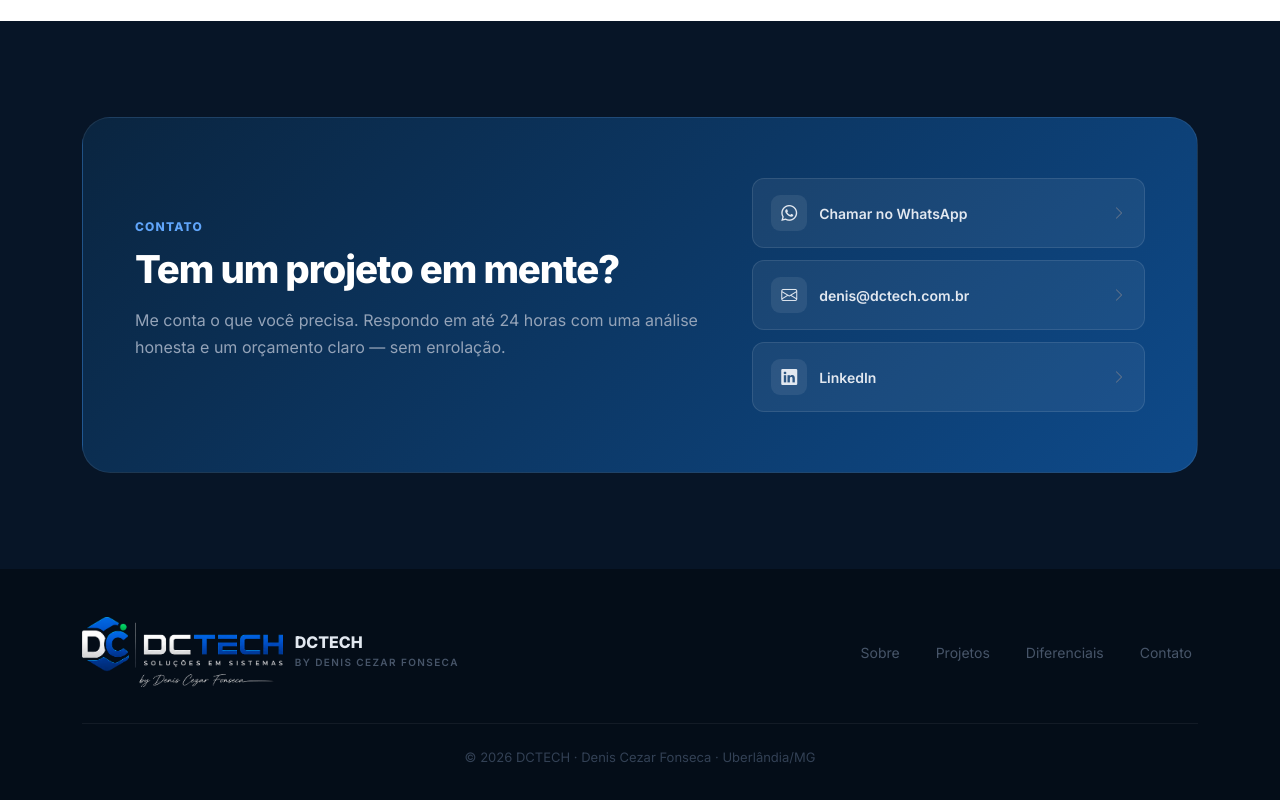
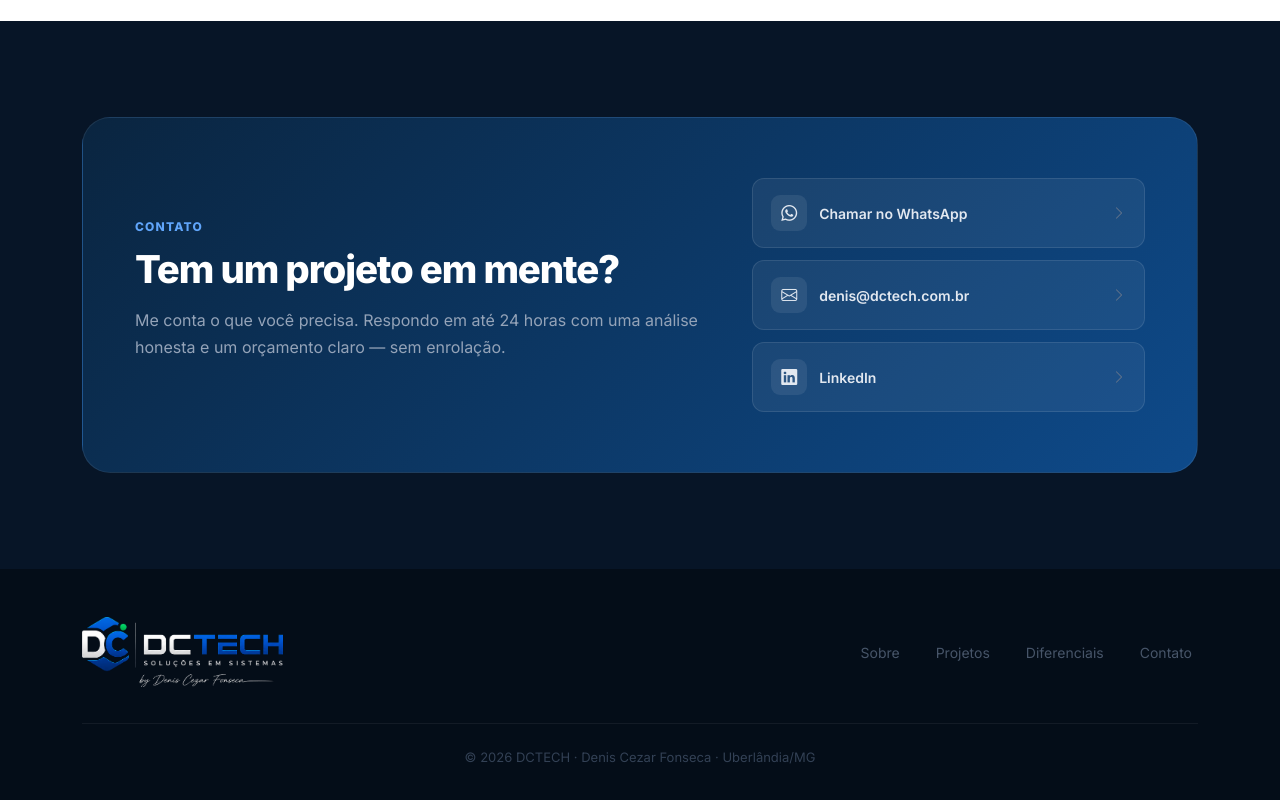
Before and after one commit to dcfonsecaa/dctech-site, a React (Vite) app: page / in a window 1280 px wide. Shown: the part 3452-4252 px from the top of the page. Built offline with nearby package versions, Linux system fonts and the light colour scheme.

Commit message:
Update App.jsx

```diff
--- a/src/App.jsx
+++ b/src/App.jsx
@@ -376,8 +376,8 @@ function Footer() {
             <div style={{ display: "flex", alignItems: "center", gap: 12 }}>
               <img src="/dctech-logo.png" alt="DCTECH" className="logo-footer" />
               <div className="brand-text">
-                <strong>DCTECH</strong>
-                <small>by Denis Cezar Fonseca</small>
+                <strong></strong>
+                <small></small>
               </div>
             </div>
           </div>
```
